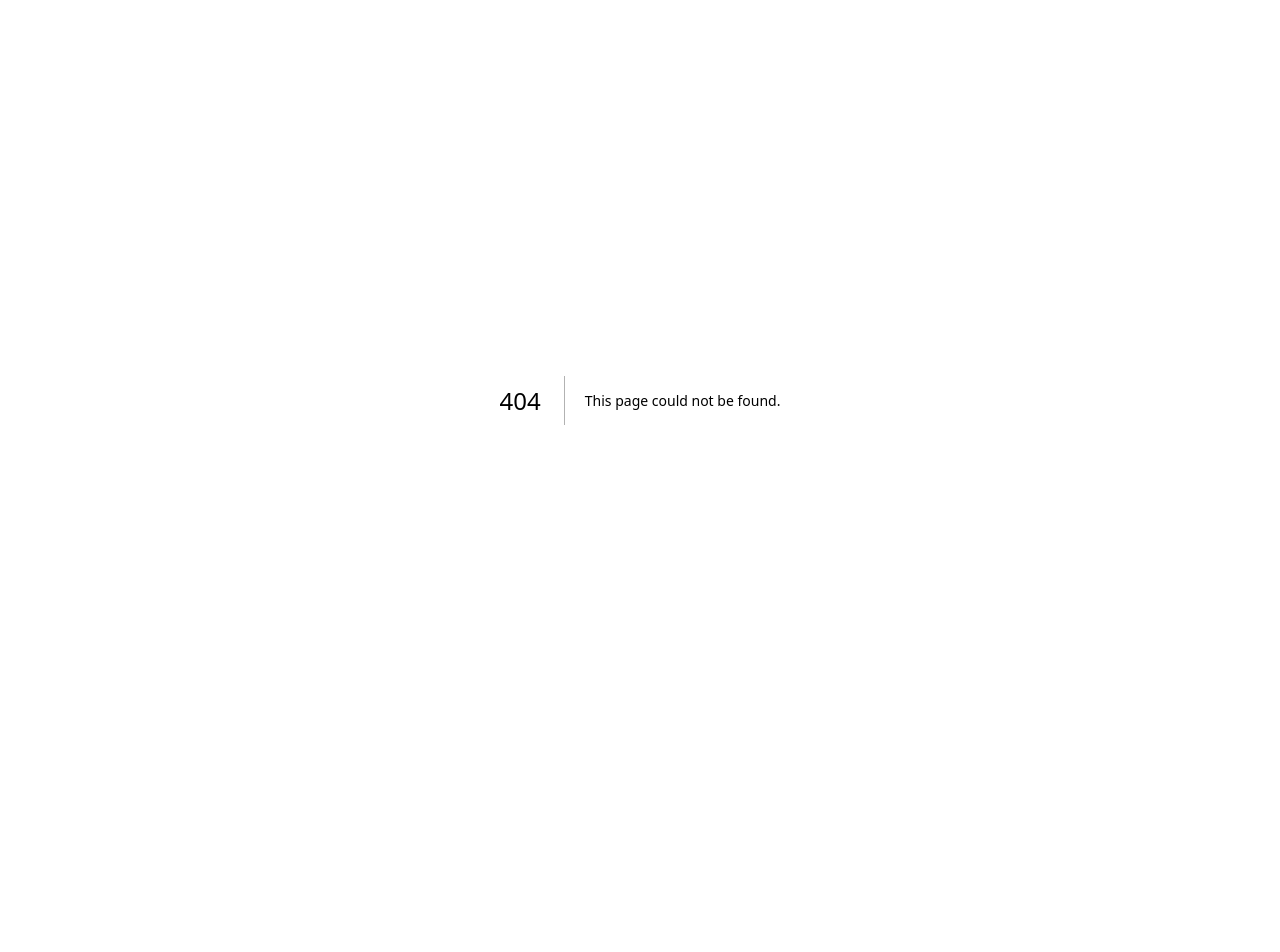
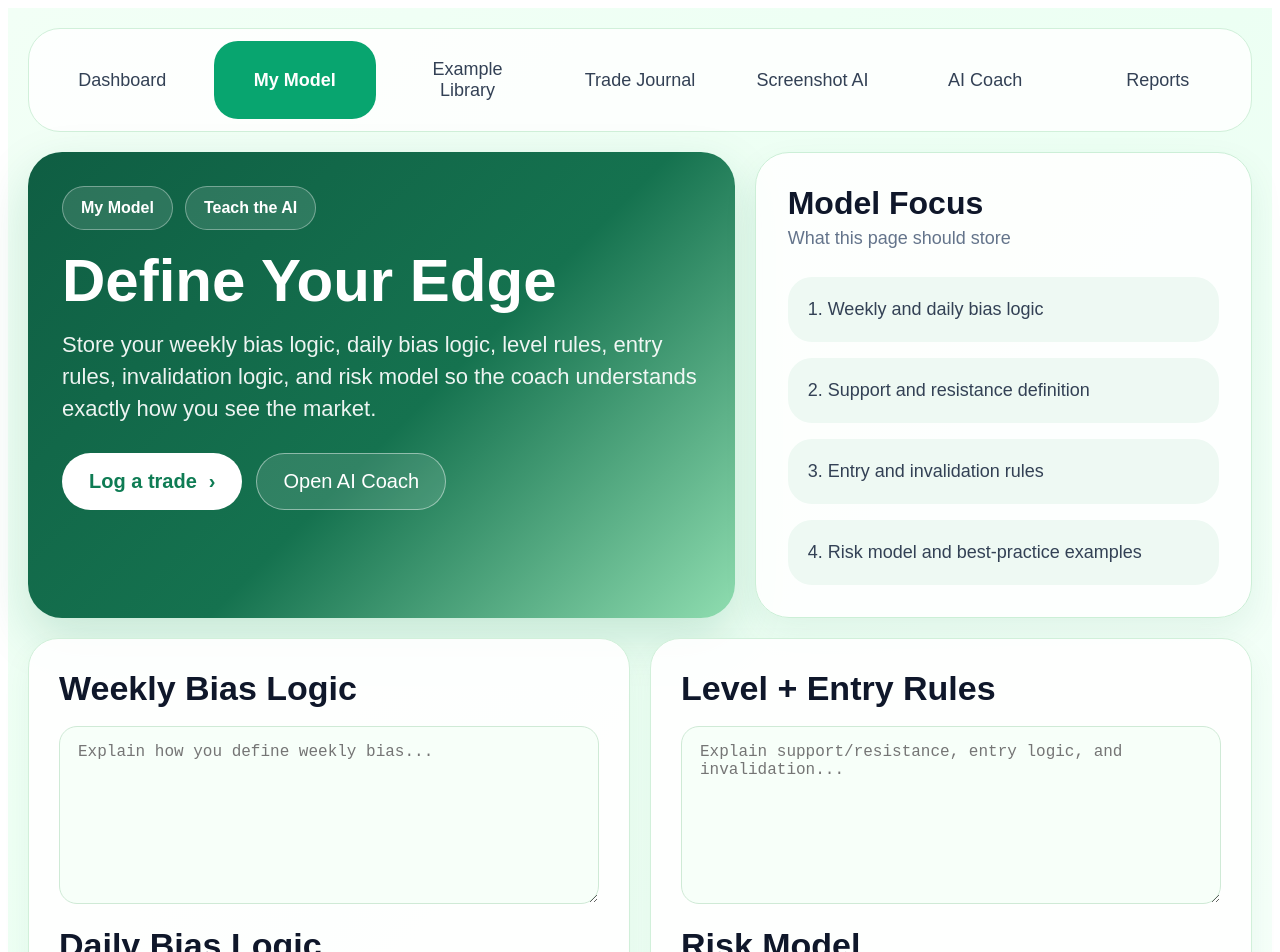
Before and after one commit to adisonpaty23-tech/atlas-edge-lab, a Next.js app: page /model in a window 1280 px wide. Before the commit this address had no page. Shown: the top 952 px of the page. Before the commit the page ends 800 px from the top, so only its background shows below. Built offline with nearby package versions, Linux system fonts and the light colour scheme.

Commit message:
Create model.js

```diff
--- /dev/null
+++ b/pages/model.js
@@ -0,0 +1,225 @@
+import Link from "next/link"
+
+export default function Model() {
+  return (
+    <div
+      style={{
+        minHeight: "100vh",
+        background: "linear-gradient(135deg, #f2fff6 0%, #ecfff3 50%, #f8fffb 100%)",
+        fontFamily: "Arial, sans-serif",
+        color: "#0f172a",
+        padding: "20px"
+      }}
+    >
+      <div style={{ maxWidth: "1380px", margin: "0 auto" }}>
+        <div
+          style={{
+            background: "rgba(255,255,255,0.85)",
+            border: "1px solid #d1f0da",
+            borderRadius: "32px",
+            padding: "12px",
+            display: "grid",
+            gridTemplateColumns: "repeat(7, 1fr)",
+            gap: "10px",
+            marginBottom: "20px"
+          }}
+        >
+          <Link href="/dashboard" style={navBtnLink}>Dashboard</Link>
+          <Link href="/model" style={activeNav}>My Model</Link>
+          <button style={navBtn}>Example Library</button>
+          <Link href="/journal" style={navBtnLink}>Trade Journal</Link>
+          <button style={navBtn}>Screenshot AI</button>
+          <Link href="/coach" style={navBtnLink}>AI Coach</Link>
+          <Link href="/reports" style={navBtnLink}>Reports</Link>
+        </div>
+
+        <div style={{ display: "grid", gridTemplateColumns: "1.35fr 0.95fr", gap: "20px", marginBottom: "20px" }}>
+          <div
+            style={{
+              background: "linear-gradient(135deg, #0f5e43 0%, #15724f 55%, #8fddb0 100%)",
+              borderRadius: "34px",
+              padding: "34px",
+              color: "white",
+              minHeight: "255px",
+              boxShadow: "0 20px 50px rgba(16, 123, 76, 0.18)"
+            }}
+          >
+            <div style={{ display: "flex", gap: "12px", marginBottom: "20px", flexWrap: "wrap" }}>
+              <span style={pillDark}>My Model</span>
+              <span style={pillDark}>Teach the AI</span>
+            </div>
+
+            <div style={{ fontSize: "60px", fontWeight: 700, lineHeight: 1.02, marginBottom: "18px" }}>
+              Define Your Edge
+            </div>
+
+            <div style={{ fontSize: "22px", lineHeight: 1.45, maxWidth: "820px", color: "rgba(255,255,255,0.92)" }}>
+              Store your weekly bias logic, daily bias logic, level rules, entry rules, invalidation logic, and risk
+              model so the coach understands exactly how you see the market.
+            </div>
+
+            <div style={{ display: "flex", gap: "14px", marginTop: "28px", flexWrap: "wrap" }}>
+              <Link href="/journal" style={primaryBtn}>
+                Log a trade <span style={{ marginLeft: "12px" }}>›</span>
+              </Link>
+              <Link href="/coach" style={secondaryBtn}>
+                Open AI Coach
+              </Link>
+            </div>
+          </div>
+
+          <div style={whiteCardLarge}>
+            <div style={{ fontSize: "32px", fontWeight: 700, marginBottom: "6px" }}>Model Focus</div>
+            <div style={{ color: "#64748b", fontSize: "18px", marginBottom: "28px" }}>
+              What this page should store
+            </div>
+
+            <div style={{ display: "grid", gap: "16px" }}>
+              {[
+                "1. Weekly and daily bias logic",
+                "2. Support and resistance definition",
+                "3. Entry and invalidation rules",
+                "4. Risk model and best-practice examples"
+              ].map((item) => (
+                <div key={item} style={loopCard}>
+                  {item}
+                </div>
+              ))}
+            </div>
+          </div>
+        </div>
+
+        <div style={{ display: "grid", gridTemplateColumns: "1fr 1fr", gap: "20px" }}>
+          <div style={whiteCard}>
+            <div style={{ fontSize: "34px", fontWeight: 700, marginBottom: "18px" }}>Weekly Bias Logic</div>
+            <textarea style={textareaStyle} rows={8} placeholder="Explain how you define weekly bias..." />
+
+            <div style={{ height: "18px" }} />
+
+            <div style={{ fontSize: "34px", fontWeight: 700, marginBottom: "18px" }}>Daily Bias Logic</div>
+            <textarea style={textareaStyle} rows={8} placeholder="Explain how you define daily bias..." />
+          </div>
+
+          <div style={whiteCard}>
+            <div style={{ fontSize: "34px", fontWeight: 700, marginBottom: "18px" }}>Level + Entry Rules</div>
+            <textarea style={textareaStyle} rows={8} placeholder="Explain support/resistance, entry logic, and invalidation..." />
+
+            <div style={{ height: "18px" }} />
+
+            <div style={{ fontSize: "34px", fontWeight: 700, marginBottom: "18px" }}>Risk Model</div>
+            <textarea style={textareaStyle} rows={8} placeholder="Explain stop, target, RR, and risk framework..." />
+          </div>
+        </div>
+      </div>
+    </div>
+  )
+}
+
+const whiteCard = {
+  background: "rgba(255,255,255,0.92)",
+  border: "1px solid #d1f0da",
+  borderRadius: "30px",
+  padding: "30px",
+  boxShadow: "0 12px 30px rgba(20, 120, 74, 0.06)"
+}
+
+const whiteCardLarge = {
+  background: "rgba(255,255,255,0.88)",
+  border: "1px solid #ccefd7",
+  borderRadius: "34px",
+  padding: "32px",
+  boxShadow: "0 14px 34px rgba(20, 120, 74, 0.08)"
+}
+
+const pillDark = {
+  border: "1px solid rgba(255,255,255,0.35)",
+  background: "rgba(255,255,255,0.12)",
+  color: "white",
+  borderRadius: "999px",
+  padding: "12px 18px",
+  fontSize: "16px",
+  fontWeight: 600
+}
+
+const primaryBtn = {
+  display: "inline-flex",
+  alignItems: "center",
+  textDecoration: "none",
+  background: "white",
+  color: "#0f7c54",
+  borderRadius: "999px",
+  padding: "16px 26px",
+  fontSize: "20px",
+  fontWeight: 600,
+  border: "1px solid rgba(255,255,255,0.6)"
+}
+
+const secondaryBtn = {
+  display: "inline-flex",
+  alignItems: "center",
+  textDecoration: "none",
+  background: "rgba(255,255,255,0.12)",
+  color: "white",
+  borderRadius: "999px",
+  padding: "16px 26px",
+  fontSize: "20px",
+  fontWeight: 500,
+  border: "1px solid rgba(255,255,255,0.45)"
+}
+
+const loopCard = {
+  background: "#eef9f3",
+  borderRadius: "24px",
+  padding: "22px 20px",
+  fontSize: "18px",
+  color: "#334155"
+}
+
+const activeNav = {
+  textDecoration: "none",
+  background: "#08a56f",
+  color: "white",
+  borderRadius: "24px",
+  padding: "18px 20px",
+  fontSize: "18px",
+  fontWeight: 600,
+  display: "flex",
+  alignItems: "center",
+  justifyContent: "center"
+}
+
+const navBtn = {
+  border: "none",
+  background: "transparent",
+  color: "#334155",
+  borderRadius: "24px",
+  padding: "18px 20px",
+  fontSize: "18px",
+  fontWeight: 500,
+  cursor: "pointer"
+}
+
+const navBtnLink = {
+  textDecoration: "none",
+  background: "transparent",
+  color: "#334155",
+  borderRadius: "24px",
+  padding: "18px 20px",
+  fontSize: "18px",
+  fontWeight: 500,
+  display: "flex",
+  alignItems: "center",
+  justifyContent: "center"
+}
+
+const textareaStyle = {
+  width: "100%",
+  border: "1px solid #cfead6",
+  background: "#f7fff9",
+  borderRadius: "18px",
+  padding: "16px 18px",
+  fontSize: "16px",
+  outline: "none",
+  resize: "vertical",
+  boxSizing: "border-box"
+}
```
